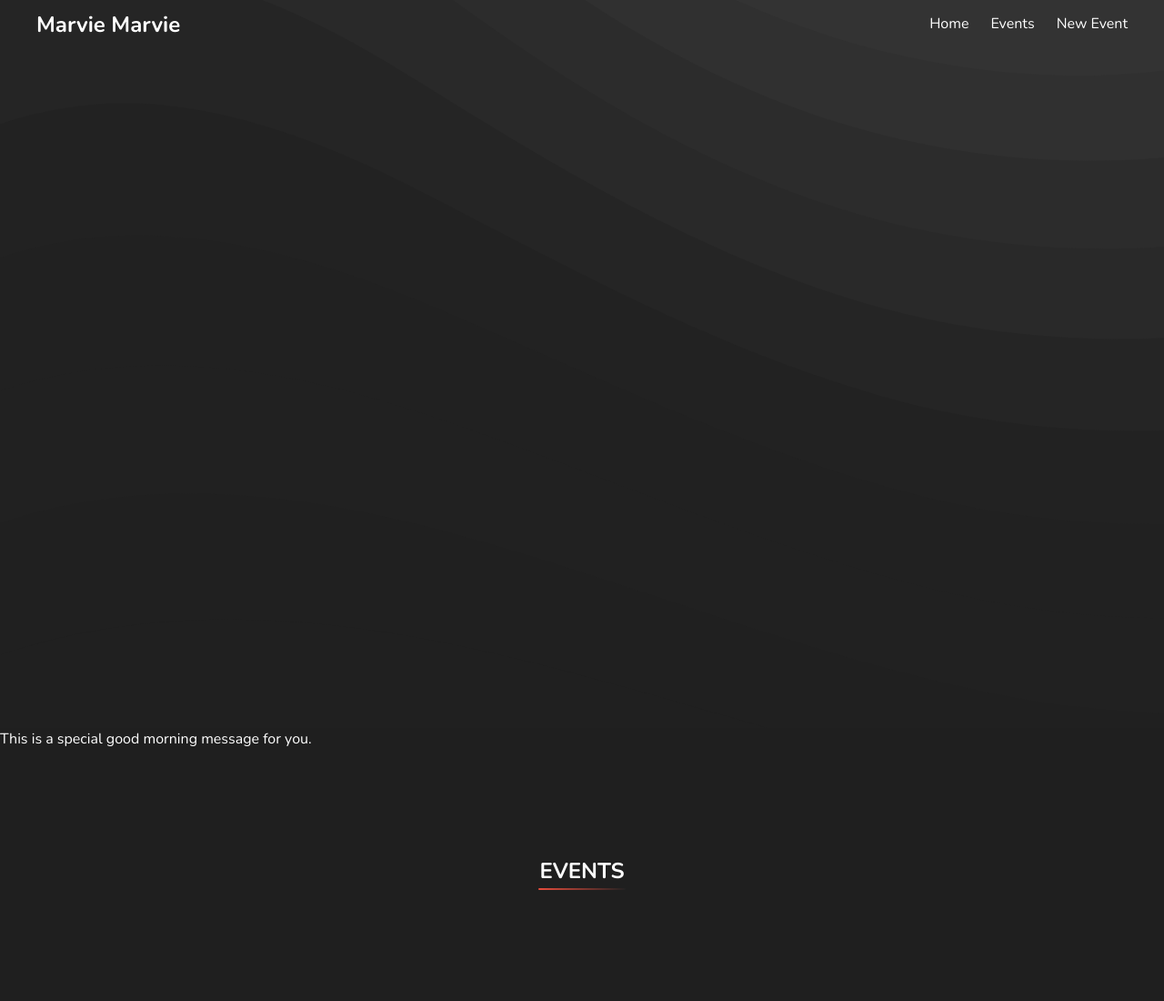
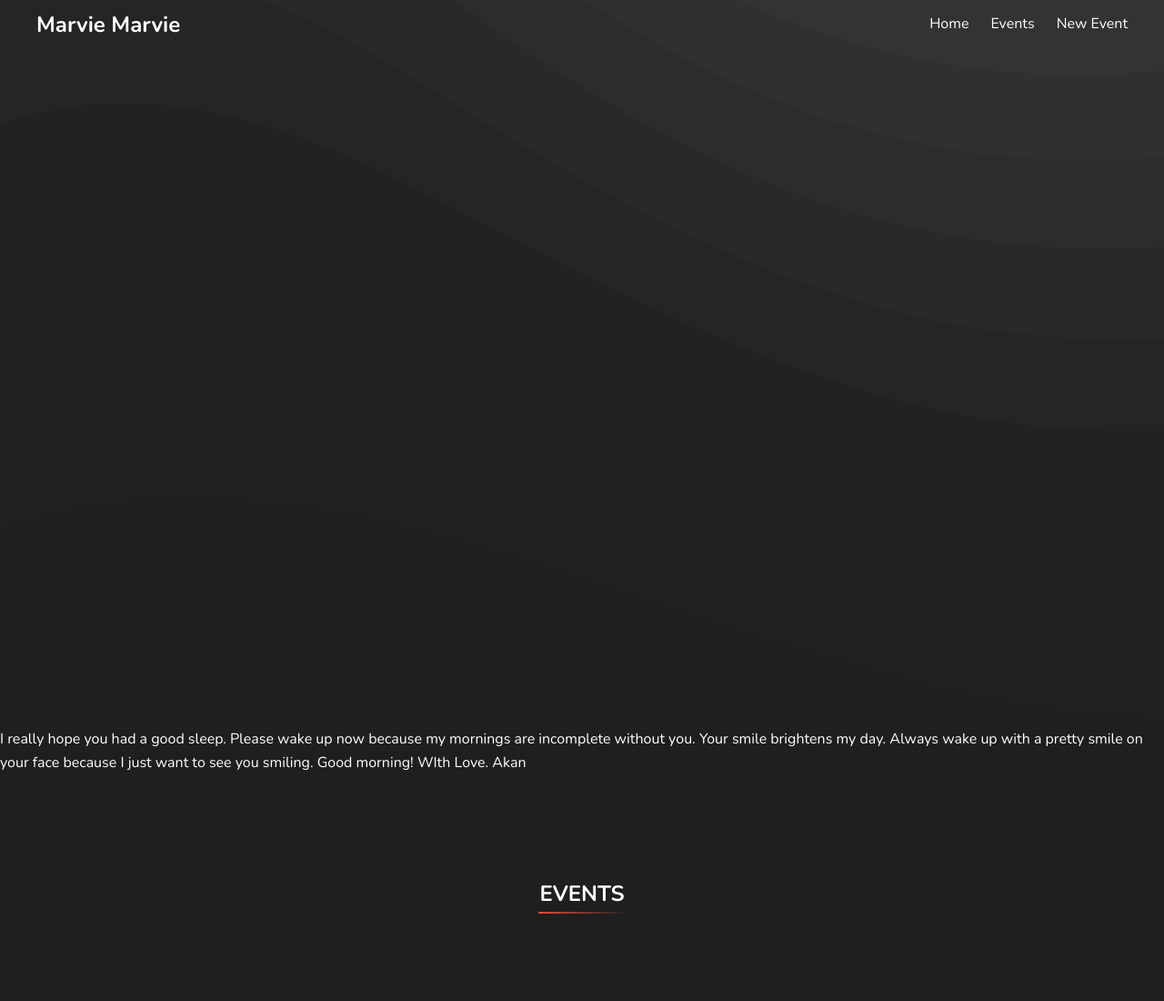
Before and after one commit to Akanimoh088/event-app, a plain HTML site: page index.html in a window 1280 px wide. Shown: the top 1100 px of the page at 91% size. Drawn offline with nearby package versions, Linux system fonts and the light colour scheme; no server answers.

Commit message:
Update index.html

```diff
--- a/index.html
+++ b/index.html
@@ -19,7 +19,10 @@
       <div class="welcome-event"></div>
     </header>
 
-    <p>This is a special good morning message for you.</p>
+    <p>I really hope you had a good sleep. Please wake up now because my mornings are incomplete without you.
+    Your smile brightens my day. Always wake up with a pretty smile on your face because I just want to see you smiling. Good morning!
+
+    WIth Love. Akan</p>
 
     <main>
       <section id="events">
```
